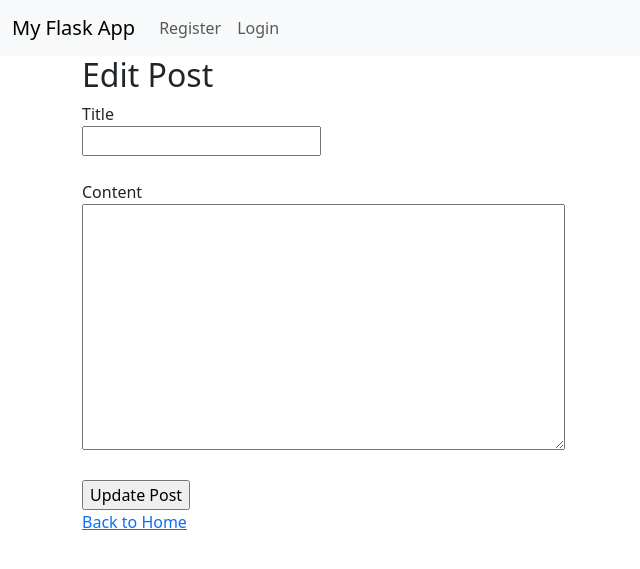
After one commit to akselipu/web_app, a Flask app: template app/templates/edit_post.html in a window 1280 px wide. The commit adds this page. Shown: the top 569 px of the page, without its empty margins (0-640 px from the left). Run offline with Flask 3, Linux system fonts and the light colour scheme; the template is opened without the code that fills it, so the values that code supplies are empty; parts of the project's set-up code (start-up, migrations or seed data) failed here and were passed over.

```diff
--- a/app/datisbase.py
+++ b/app/datisbase.py
@@ -8,7 +8,7 @@ app.config["SQLALCHEMY_DATABASE_URI"] =  "postgresql:///postgres"
 app.config["DEBUG"] = True
 db = SQLAlchemy(app)
 
-class User(db.Model):
+"""class User(db.Model):
     __tablename__ = 'users'
 
     id = db.Column(db.Integer, primary_key=True)
@@ -26,3 +26,4 @@ class BlogPost(db.Model):
     content = db.Column(db.Text, nullable=False)
     author_id = db.Column(db.Integer, db.ForeignKey('users.id'), nullable=False)
     created_at = db.Column(db.DateTime, default=datetime.now)
+"""
--- /dev/null
+++ b/app/templates/edit_post.html
@@ -0,0 +1,16 @@
+{% extends "layout.html" %}
+
+{% block content %}
+    <h2>Edit Post</h2>
+    <form action="" method="POST">
+        <label for="title">Title</label><br>
+        <input type="text" name="title" value="{{ post.title }}" required><br><br>
+
+        <label for="content">Content</label><br>
+        <textarea name="content" rows="10" cols="50" required>{{ post.content }}</textarea><br><br>
+
+        <input type="submit" value="Update Post">
+    </form>
+
+    <p><a href="{{ url_for('index') }}">Back to Home</a></p>
+{% endblock %}
--- a/app/templates/index.html
+++ b/app/templates/index.html
@@ -20,6 +20,10 @@
       <h2>{{ post.title }}</h2>
       <p>{{ post.content }}</p>
       <p><small>By: {{ post.author_id }} | {{ post.created_at }}</small></p>
+          <!-- Edit button (only show it if the user is the author) -->
+        {% if session.get('user_id') == post.author_id %}
+             <a href="{{ url_for('edit_post', post_id=post.id) }}">Edit Post</a>
+        {% endif %}
 
       <!-- Comments for the post -->
       <div class="comments">
--- a/app/templates/layout.html
+++ b/app/templates/layout.html
@@ -1,7 +1,32 @@
-<!doctype html>
-<link rel="stylesheet" href="/static/main.css">
-<meta name="viewport" content="width=device-width, initial-scale=1">
-<title>Sanaharjoittelu</title>
-<h1>Welcome to Blog World!</h1>
-<hr>
-{% block content %}{% endblock %}
+<!DOCTYPE html>
+<html lang="en">
+<head>
+    <meta charset="UTF-8">
+    <meta name="viewport" content="width=device-width, initial-scale=1.0">
+    <link href="https://cdn.jsdelivr.net/npm/bootstrap@5.3.0-alpha1/dist/css/bootstrap.min.css" rel="stylesheet">
+    <title>Blog World</title>
+</head>
+<body>
+    <nav class="navbar navbar-expand-lg navbar-light bg-light">
+        <div class="container-fluid">
+            <a class="navbar-brand" href="/">My Flask App</a>
+            <button class="navbar-toggler" type="button" data-bs-toggle="collapse" data-bs-target="#navbarNav" aria-controls="navbarNav" aria-expanded="false" aria-label="Toggle navigation">
+                <span class="navbar-toggler-icon"></span>
+            </button>
+            <div class="collapse navbar-collapse" id="navbarNav">
+                <ul class="navbar-nav">
+                    <li class="nav-item">
+                        <a class="nav-link" href="/register">Register</a>
+                    </li>
+                    <li class="nav-item">
+                        <a class="nav-link" href="/login">Login</a>
+                    </li>
+                </ul>
+            </div>
+        </div>
+    </nav>
+    <div class="container">
+        {% block content %} {% endblock %}
+    </div>
+</body>
+</html>
```
Also changed, not shown: app/routes.py (+27 -5 lines), app/templates/error.html (+4 -3 lines), app/templates/register.html (+22 -21 lines), 1 other file.
